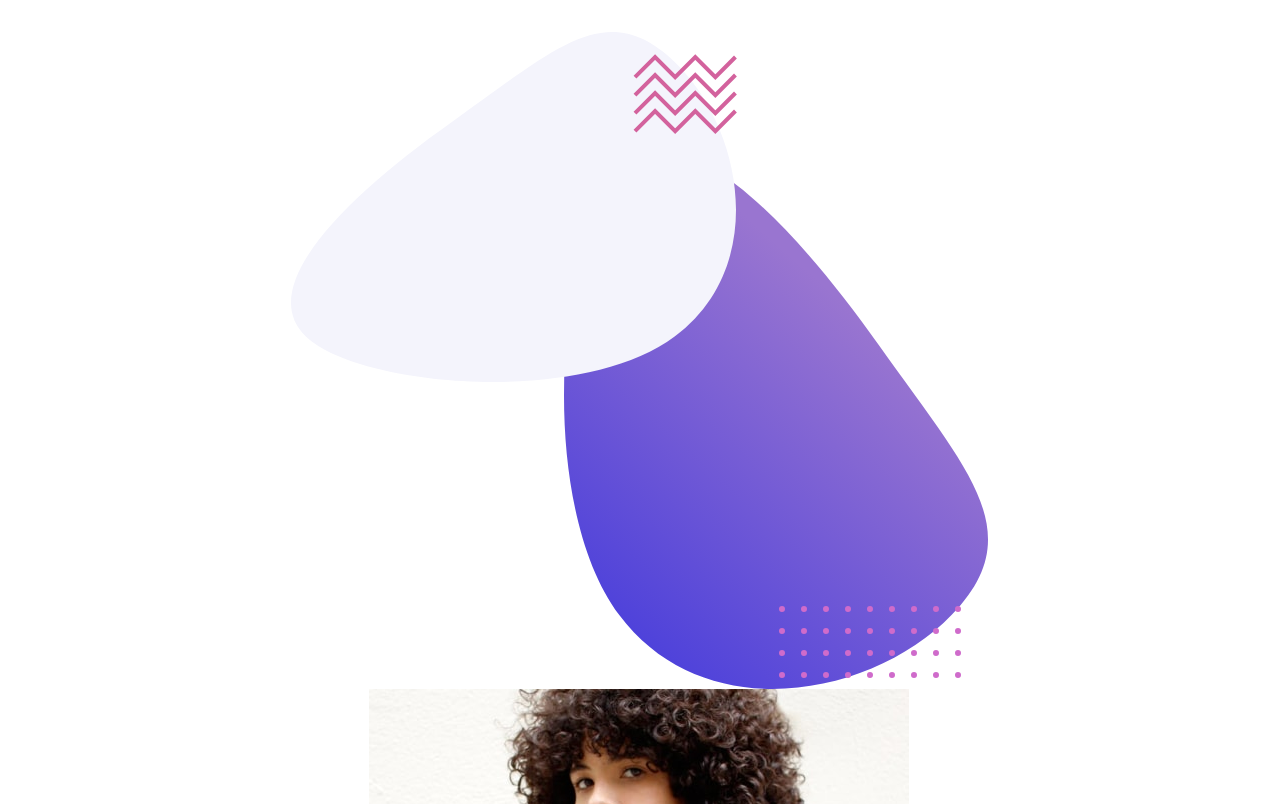
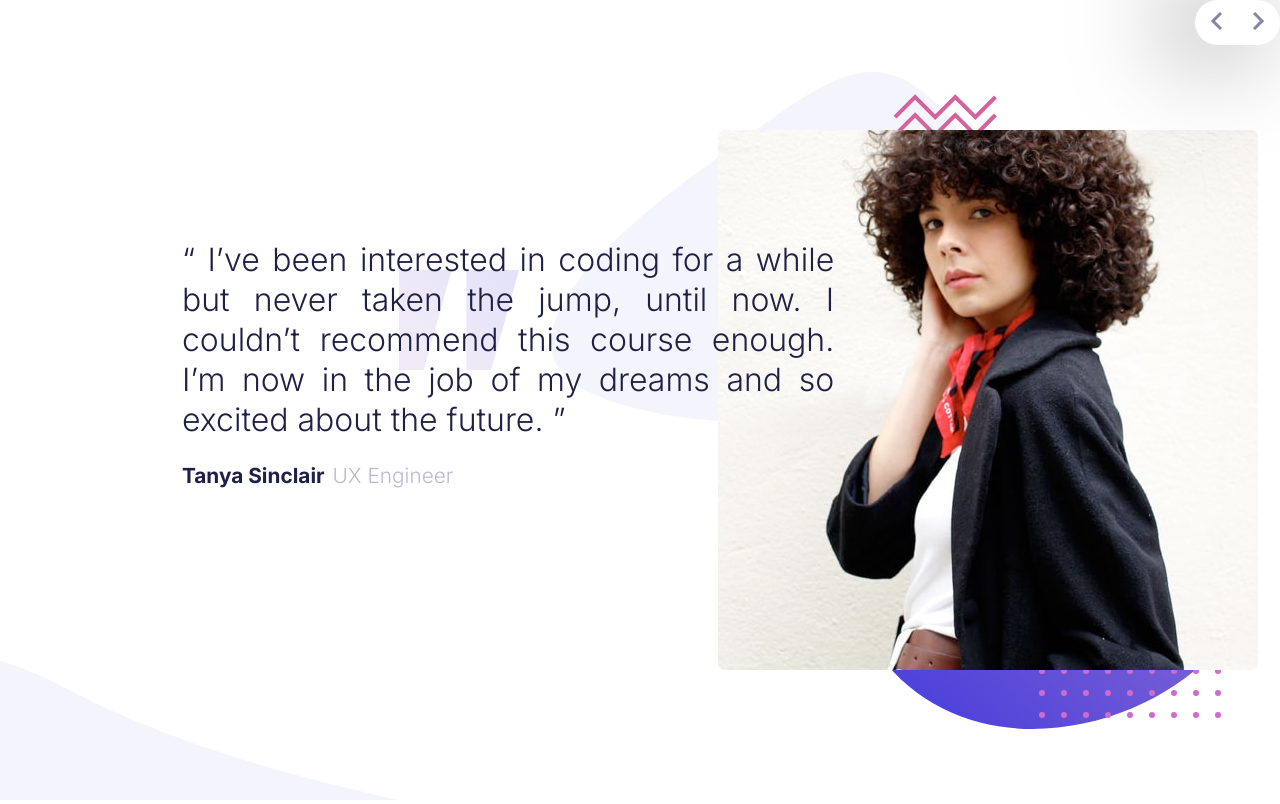
Before and after one commit to Santiagoponce/-Coding-bootcamp-testimonials-slider, a plain HTML site: page index.html in a window 1280 px wide. Shown: the top 804 px of the page. Drawn offline with Linux system fonts and the light colour scheme.

Commit message:
Funcionalidad lista, boton no posicionado

```diff
--- a/css/desktop.css
+++ b/css/desktop.css
@@ -0,0 +1,59 @@
+@media screen and (min-width:60em)
+{
+    body
+{
+    min-height: 100vh;
+}
+
+
+main
+{
+    display: flex;
+    flex-direction: row-reverse;
+    min-height: 100vh;
+}
+
+
+.testimonyCard__bgDecoration
+{
+    max-inline-size: 100%;
+    align-self: center;
+}
+
+.testimonyCard__ftrDecoration
+{
+    max-inline-size: 100%;
+    align-self: flex-end;
+}
+/*styles for cards*/
+
+.testimonyCard
+{
+    flex-direction: row-reverse;
+
+}
+
+.testimonyCard__testimony
+    {
+        text-align: justify;
+        font-weight: 300;
+        max-inline-size:33ch;
+        font-size: 2rem;
+        line-height: 2.5rem;
+
+        position: relative;
+        left: 10rem;
+    }
+    .testimonyCard__profileInfo
+    {
+        display: flex;
+        font-size: 1.3rem;
+        align-items: center;
+
+    }
+    .testimonyCard__name
+    {
+     margin-inline-end:.5rem;
+    }
+
+}
--- a/css/style.css
+++ b/css/style.css
@@ -5,55 +5,141 @@
 }
 
 
+
 body
 {
     background-color: white;
-    min-height: 100vh;
-    display: flex;
+    font-family: 'Inter', sans-serif;
 }
 
-
-.testimonyCard
+/*  Styles for commons parts of card*/
+main
 {
     display: flex;
     flex-direction: column;
-    height: auto;
-    justify-content: space-around;
-    align-items: center;
-    padding: 2rem;
-
+    justify-content: space-between;
+    min-height: 100vh;
+    position: relative;
 }
 
 .testimonyCard__bgDecoration
 {
-    z-index: 0;
     max-inline-size: 100%;
-    top: 0;
-
+    margin: 2rem;
 }
 
-.testimonyCard__profilePic
+.testimonyCard__slide
 {
+    position: absolute;
+
+    display: flex;
+    justify-content: space-around;
+    box-shadow:-25px 0px 100px rgba(0, 0, 0, 0.603);
+    width: 85px;
+    height: 45px;
+    border-radius: 50px;
     z-index: 1;
+    background-color: rgb(255, 255, 255);
+}
+button
+{
+    border: none;
+    background-color: transparent;
+}
+
+.testimonyCard__ftrDecoration
+{
     max-inline-size: 100%;
-    justify-self: flex-start;
 }
 
 .testimonyCard__quoteDecoration
 {
-
-}
-.testimonyCard__quote
-{
-
+    max-inline-size: 20%;
+    align-self: center;
+    position: relative;
+    top:-5rem;
 }
 
-.testimonyCard__name
+/* styles for dynamic-content card*/
+
+    .testimonyCard
+    {
+        position: absolute;
+        display: flex;
+        flex-direction: column;
+        align-items: center;
+        justify-content: space-around;
+        height: 100%;
+        width: 100%;
+    }
+
+    .testimonyCard__profilePic
+    {
+        block-size: auto;
+        max-inline-size:65%;
+        object-fit: cover;
+        border-radius: 7px;
+    }
+
+    .testimonyCard__testimony
+    {
+        color: var(--Dark_Blue);
+        display: flex;
+        flex-direction: column;
+        text-align: center;
+
+        font-weight: 300;
+        max-inline-size:29ch;
+        line-height: 1.5rem;
+
+        position: relative;
+        top:-2rem;
+    }
+
+    .testimonyCard__profileInfo
+    {
+        margin-top: 1rem;
+
+    }
+    .testimonyCard__name
+    {
+        color: var(--Dark_Blue);
+        font-weight: 700;
+        line-height: 1.5rem;
+    }
+
+    .testimonyCard__rol
+    {
+        color: var(--Grayish_Blue);
+    }
+
+
+
+
+
+
+/*styles and animations to apply with js*/
+.inactive
 {
-
+    opacity: 0;
 }
 
-.testimonyCard__rol
+@keyframes fadeOut
 {
+    from{opacity: 1;}
+    to{opacity: 0;}
+}
 
+@keyframes translateX {
+    from{}
+    to{transform:translateX(300px)}
 }
+@keyframes translate-X {
+    from{}
+    to{transform:translateX(-300px)}
+}
+
+@keyframes translateY {
+    from{}
+    to{transform:translateY(300px)}
+}
--- a/index.html
+++ b/index.html
@@ -13,23 +13,45 @@
 
 <body>
   <main>
-    <figure class="testimonyCard">
-
     <img alt ="" class="testimonyCard__bgDecoration" src="images/pattern-bg.svg">
+    <div class="testimonyCard__slide">
+      <button class="testimonyCard__prevButton"><img src="images/icon-prev.svg"></button>
+      <button class="testimonyCard__nextButton"><img src="images/icon-next.svg"></button>
+    </div>
+    <img alt ="" class="testimonyCard__quoteDecoration" src="images/pattern-quotes.svg">
+    <article class="testimonyCard">
       <img alt="Tanya Sinclair" class="testimonyCard__profilePic" src="images/image-tanya.jpg">
-
-      <img alt ="" class="testimonyCard__quoteDecoration" src="images/pattern-quotes.svg">
+      <figure class="testimonyCard__testimony">
           <blockquote class="testimonyCard__quote">
               “ I’ve been interested in coding for a while but never taken the jump, until now.
               I couldn’t recommend this course enough. I’m now in the job of my dreams and so
               excited about the future. ”
           </blockquote>
-      <figcaption class="testimonyCard__profile">
+
+          <figcaption class="testimonyCard__profileInfo">
             <p class="testimonyCard__name">Tanya Sinclair</p>
             <p class="testimonyCard__rol">UX Engineer</p>
           </figcaption>
         </figure>
+    </article>
+    <article class="testimonyCard inactive">
+      <img alt="John Tarkpor" class="testimonyCard__profilePic" src="images/image-john.jpg">
+      <figure class="testimonyCard__testimony">
+          <blockquote class="testimonyCard__quote">
+            “ If you want to lay the best foundation possible I’d recommend taking this course.
+              The depth the instructors go into is incredible. I now feel so confident about
+              starting up as a professional developer. ”
+          </blockquote>
 
+          <figcaption class="testimonyCard__profileInfo">
+            <p class="testimonyCard__name">John Tarkpor</p>
+            <p class="testimonyCard__rol">Junior Front-end Developer</p>
+          </figcaption>
+        </figure>
+    </article>
+
+    <img class="testimonyCard__ftrDecoration"src="images/pattern-curve.svg">
   </main>
 </body>
 </html>
+<script src="js/changepage.js"></script>
--- /dev/null
+++ b/js/changepage.js
@@ -0,0 +1,69 @@
+var controlSlide=document.querySelector(".testimonyCard__slide");
+
+var testimonyCardList=
+{
+    //atributes
+    cards:document.querySelectorAll(".testimonyCard"),
+    index:0,
+
+    //methodes
+   nextImage:function(){
+
+        if(this.index+1==this.cards.length)
+            {
+                animate('fadeOut 2s running',this.cards[this.index]);
+                this.cards[this.index].classList.toggle("inactive");
+                this.index=0;
+                animate('fadeOut 2s reverse ,translateX 2s reverse',this.cards[this.index]);
+                this.cards[this.index].classList.toggle("inactive");
+                return
+            }
+
+            animate('fadeOut 2s running',this.cards[this.index]);
+        this.cards[this.index++].classList.toggle("inactive");
+
+        animate('fadeOut 2s reverse ,translateX 2s reverse',this.cards[this.index]);
+        this.cards[this.index].classList.toggle("inactive");
+
+    },
+
+    prevImage:function(){
+
+        if(this.index==0)
+            {
+                animate('fadeOut 2s running',this.cards[this.index]);
+                this.cards[this.index].classList.toggle("inactive");
+
+                this.index=this.cards.length-1;
+                animate('fadeOut 2s reverse ,translate-X 2s reverse',this.cards[this.index]);
+                this.cards[this.index].classList.toggle("inactive");
+                return
+            }
+
+        animate('fadeOut 2s running',this.cards[this.index]);
+        this.cards[this.index--].classList.toggle("inactive");
+        animate('fadeOut 2s reverse ,translate-X 2s reverse',this.cards[this.index]);
+        this.cards[this.index].classList.toggle("inactive");
+
+    }
+
+}
+
+function animate(stringAnimation,target)
+{
+    target.style.animation=stringAnimation;
+    setTimeout(()=>
+    {    target.style.animation='';//to re-fire animation
+},2300);
+
+}
+
+controlSlide.addEventListener("click",(e)=>
+{
+    console.log(e.target);
+    if(e.target.className=='testimonyCard__nextButton'||e.target.parentNode.className=='testimonyCard__nextButton')
+    testimonyCardList.nextImage();
+    else
+      if(e.target.className=='testimonyCard__prevButton'||e.target.parentNode.className=='testimonyCard__prevButton')
+      testimonyCardList.prevImage();
+})
```
Lines whose indentation alone changed are shown as unchanged.
